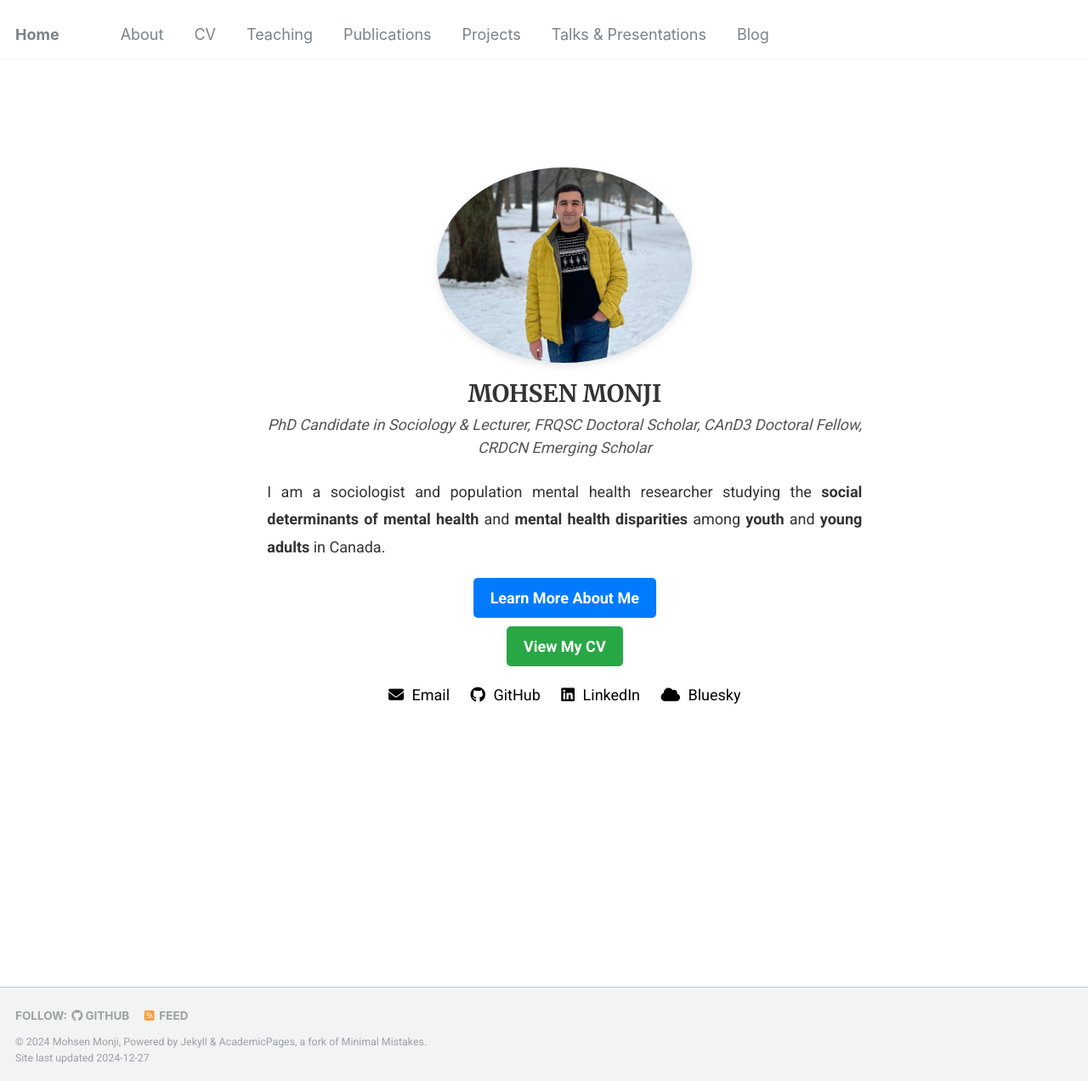
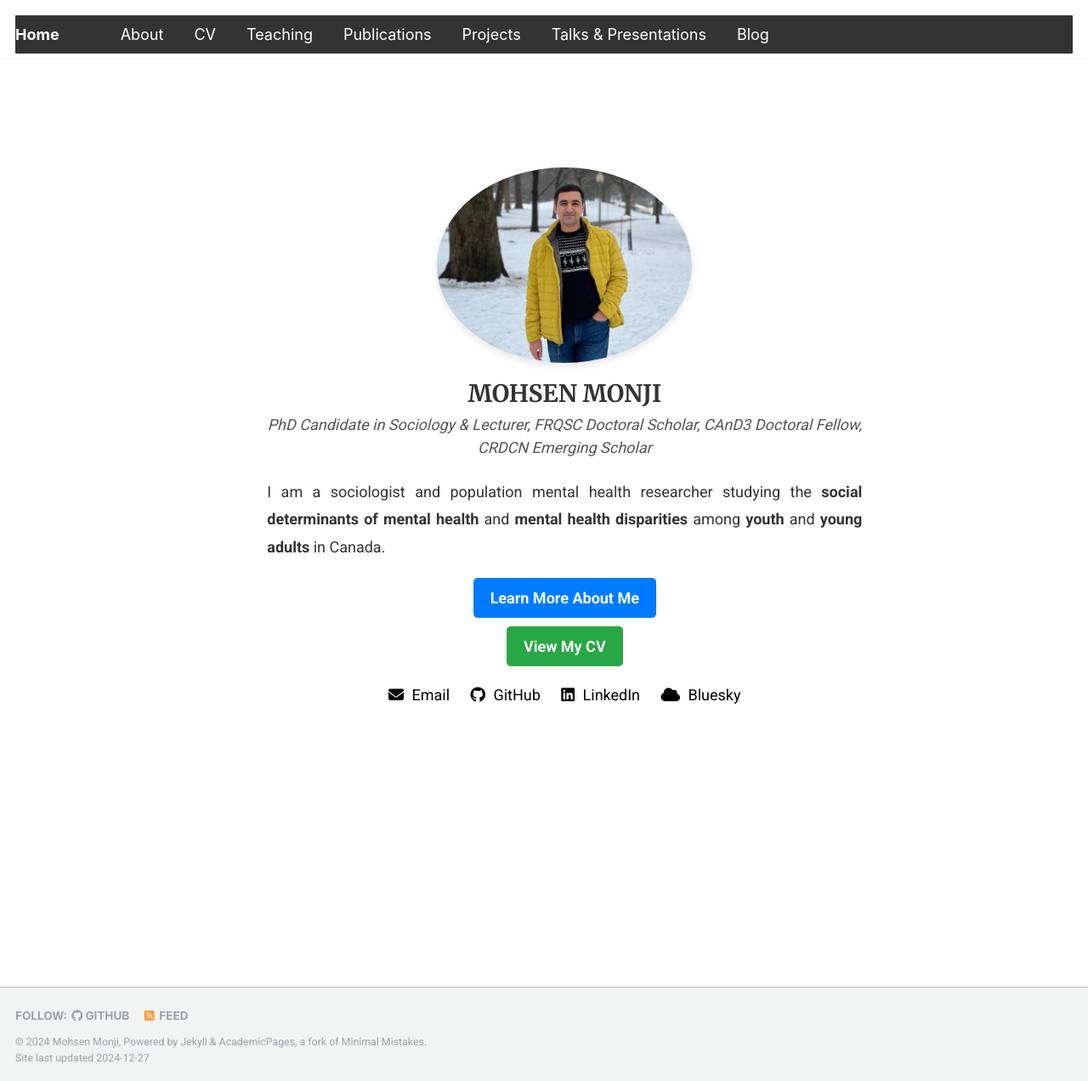
Before and after one commit to Mohsnmonji/mohsnmonji.github.io, a Jekyll site: the page built from _pages/front.md, in a window 1280 px wide and 1272 px high. Shown: the whole window at 85% size. Built offline with Jekyll 4.4.1, drawn with Linux system fonts in a browser that asks for light colours.

Commit message:
Update _navigation.scss

```diff
--- a/_sass/_navigation.scss
+++ b/_sass/_navigation.scss
@@ -175,17 +175,18 @@
 .greedy-nav {
   position: relative;
   min-width: 250px;
-  background: $background-color;
+  background: #333333; /* Dark background for better contrast */
 
   a {
     display: block;
     margin: 0 1rem;
     padding: 0.5rem 0;
-    color: $masthead-link-color;
+    color: #ffffff; /* Light text for contrast */
     text-decoration: none;
 
     &:hover {
-      color: $masthead-link-color-hover;
+      color: #f0f0f0; /* Slightly lighter hover color for better visibility */
+      background: #444444; /* Add hover background for better contrast */
     }
   }
 
@@ -196,8 +197,8 @@
     padding: 0 0.5rem;
     border: 0;
     outline: none;
-    background-color: $primary-color;
-    color: #fff;
+    background-color: #444444; /* Use a darker button background */
+    color: #ffffff; /* Light button text for contrast */
     cursor: pointer;
     z-index: 100;
   }
```
